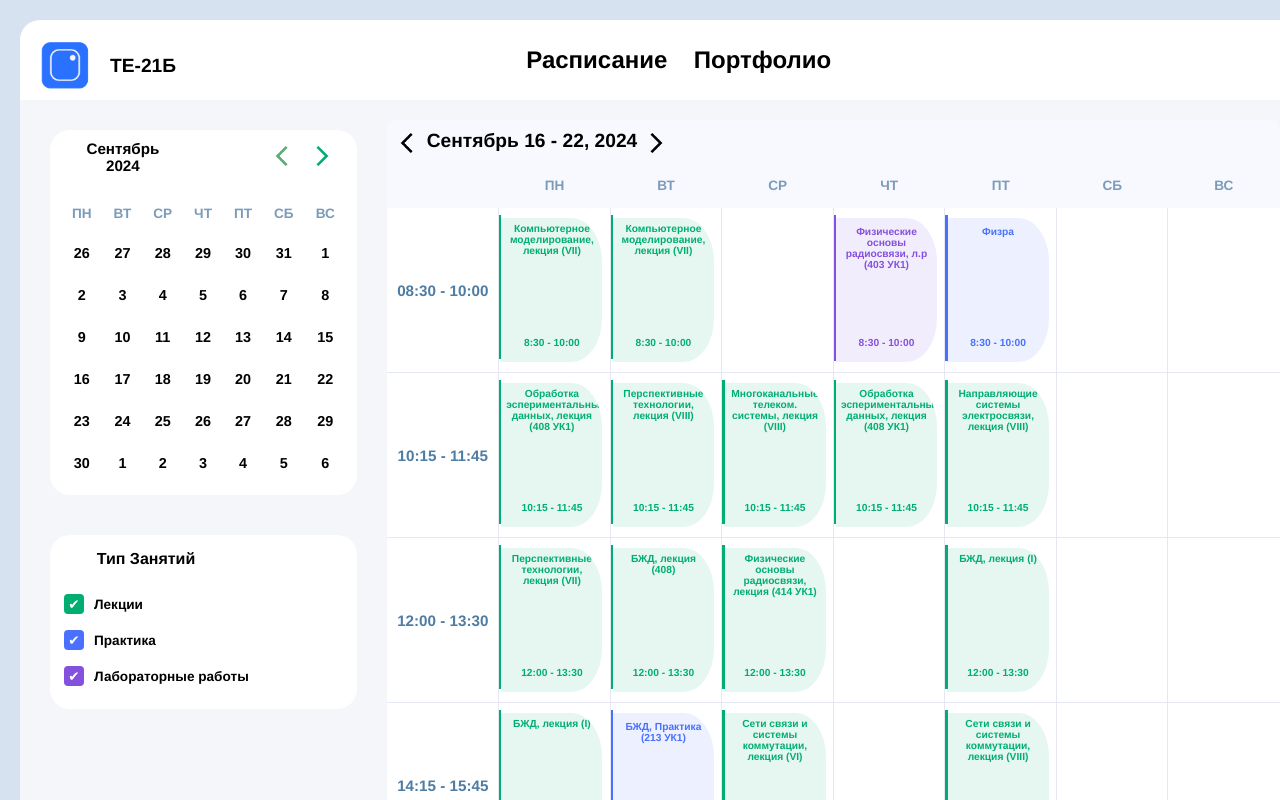
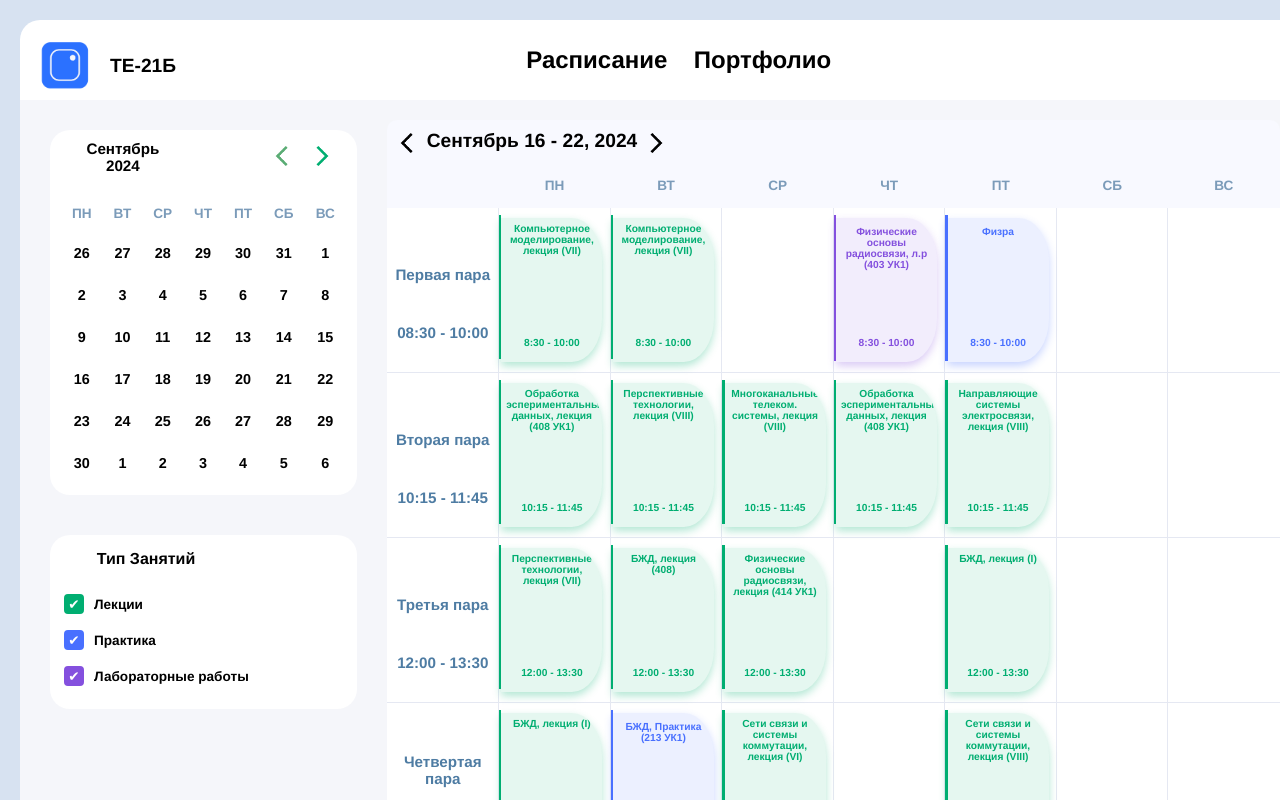
Before and after one commit to JohnyVecher/te-21b, a React (Create React App) app: page / in a window 1280 px wide. Shown: the top 800 px of the page. Built offline with nearby package versions, Linux system fonts and the light colour scheme.

Commit message:
ver 0.12

```diff
--- a/src/components/Calendar.css
+++ b/src/components/Calendar.css
@@ -124,7 +124,7 @@
 .green-block {
   display: flex;
   flex-direction: column;
-  background-color: rgba(0, 174, 113, 0.1); /* Зеленый цвет с 50% прозрачностью */
+  background-color: rgba(0, 174, 113, 0.1);
   color: white;
   border-radius: 0px 30% 30% 0;
   padding: 5px;
@@ -135,12 +135,14 @@
   font-family: 'Franklin Gothic Medium', sans-serif;
   font-weight: bold;
   color: #00AE71;
-
-  /* Убедитесь, что блок не выходит за пределы ячейки */
   max-width: 100%;
   max-height: 110%;
   overflow: hidden; /* Скрываем содержимое, если оно превышает размеры блока */
+
+  /* Добавление визуальной тени */
+  box-shadow: 0 4px 8px rgba(0, 174, 113, 0.3); /* Настраиваем тень */
 }
+
 .laba {
   display: flex;
   flex-direction: column;
@@ -158,6 +160,7 @@
   max-width: 100%;
   max-height: 110%;
   overflow: hidden; /* Скрываем содержимое, если оно превышает размеры блока */
+    box-shadow: 0 4px 8px rgba(132, 80, 222, 0.3);
 }
 
 .practicals {
@@ -177,6 +180,8 @@
   max-width: 100%;
   max-height: 110%;
   overflow: hidden; /* Скрываем содержимое, если оно превышает размеры блока */
+  box-shadow: 0 4px 8px rgba(73, 112, 255, 0.3);
+
 }
 
 .laba::after {
@@ -592,14 +597,29 @@
 }
 
 .time-cell {
+
   padding: px;
-  width: 20%; /* Фиксированная ширина для выравнивания */
+  width: 100%; /* Фиксированная ширина для выравнивания */
   height: auto;
   text-align: center; /* Выравнивание текста по правому краю */
   color: #4E7CA3;
   font-size: 1.9vh;
   font-family: 'Franklin Gothic Medium', sans-serif;
   font-weight: bold;
+}
+
+
+.pair-name {
+	margin-top: 25%;
+  flex: 1; /* Занимает доступное пространство */
+  display: flex; /* Включаем Flexbox для выравнивания */
+  align-items: center; /* Центрируем по вертикали */
+  justify-content: center; /* Центрируем по горизонтали */
+}
+
+.pair-time {
+  font-size: 2h; /* Меньший шрифт для времени */
+  margin-top: 38%; /* Отступ между наименованием и временем */
 }
 
 .week-table tr:first-child {
--- a/src/components/Calendar.js
+++ b/src/components/Calendar.js
@@ -104,17 +104,20 @@ const Calendar = () => {
     }
 
     const timeIntervals = [
-  { start: "08:30", end: "10:00" },
-  { start: "10:15", end: "11:45" },
-  { start: "12:00", end: "13:30" },
-  { start: "14:15", end: "15:45" },
-  { start: "16:00", end: "17:30" },
+  { paranumber: "Первая пара", start: "08:30", end: "10:00" },
+  { paranumber: "Вторая пара", start: "10:15", end: "11:45" },
+  { paranumber: "Третья пара", start: "12:00", end: "13:30" },
+  { paranumber: "Четвертая пара", start: "14:15", end: "15:45" },
+  { paranumber: "Пятая пара", start: "16:00", end: "17:30" },
 ];
 
 const timeRows = timeIntervals.map((interval, index) => (
   <React.Fragment key={index}>
     <tr>
-      <td className="time-cell">{`${interval.start} - ${interval.end}`}</td>
+      <td className="time-cell">
+        <div className="pair-name">{interval.paranumber}</div>
+        <div className="pair-time">{`${interval.start} - ${interval.end}`}</div>
+      </td>
       {days.map((day, dayIndex) => {
         // Убедитесь, что currentTime правильно инициализирован
         const currentDateTime = new Date(); // или используйте ваше значение
```
